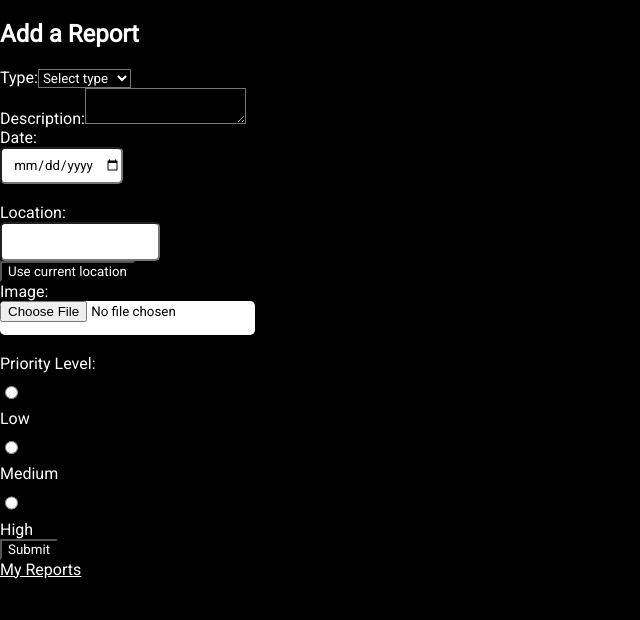
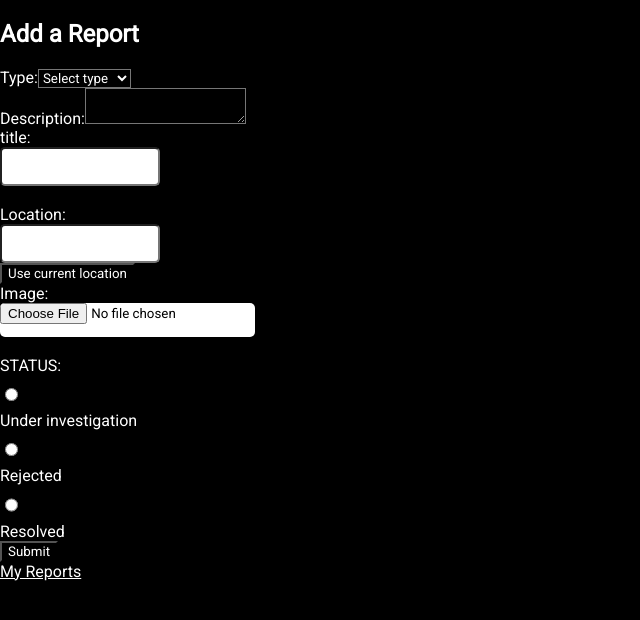
Before and after one commit to OyakiMasu/Jiseti, a React (Create React App) app in the folder client/: page /reportpage in a window 1280 px wide. Shown: the top 620 px of the page, without its empty margins (0-640 px from the left). Built offline with nearby package versions, Linux system fonts and the light colour scheme.

Commit message:
fixed-report-component

```diff
--- a/client/src/components/reportpage.js
+++ b/client/src/components/reportpage.js
@@ -2,20 +2,20 @@ import React, { useState } from "react";
 
 const Report = () => {
   const [description, setDescription] = useState("");
-  const [date, setDate] = useState("");
+  const [title, setTitle] = useState("");
   const [location, setLocation] = useState("");
   const [image, setImage] = useState("");
-  const [priority, setPriority] = useState("");
+  const [status, setStatus] = useState("");
   const [type, setType] = useState("");
 
   const handleSubmit = (e) => {
     e.preventDefault();
     const reportObj = {
       description,
-      date,
+      title,
       location,
       image,
-      priority,
+      status,
       type,
     };
     console.log(reportObj);
@@ -54,8 +54,8 @@ const Report = () => {
         </label>
         <br />
         <label>
-          Date:
-          <input type="date" value={date} onChange={(e) => setDate(e.target.value)} required/>
+        title:
+          <input type="text" value={title} onChange={(e) => setTitle(e.target.value)} required/>
         </label>
         <br />
         <label>
@@ -70,13 +70,13 @@ const Report = () => {
         </label>
         <br />
         <label>
-          Priority Level:
+          STATUS:
           <br />
-          <input type="radio" name="priority" value="low" onChange={(e) => setPriority(e.target.value)} /> Low
+          <input type="radio" name="status" value="under investigation" onChange={(e) => setStatus(e.target.value)} /> Under investigation
           <br />
-          <input type="radio" name="priority" value="medium" onChange={(e) => setPriority(e.target.value)} /> Medium
+          <input type="radio" name="status" value="rejected" onChange={(e) => setStatus(e.target.value)} /> Rejected
           <br />
-          <input type="radio" name="priority" value="high" onChange={(e) => setPriority(e.target.value)} /> High
+          <input type="radio" name="status" value="resolved" onChange={(e) => setStatus(e.target.value)} /> Resolved
         </label>
         <br />
         <button type="submit">Submit</button>
```
